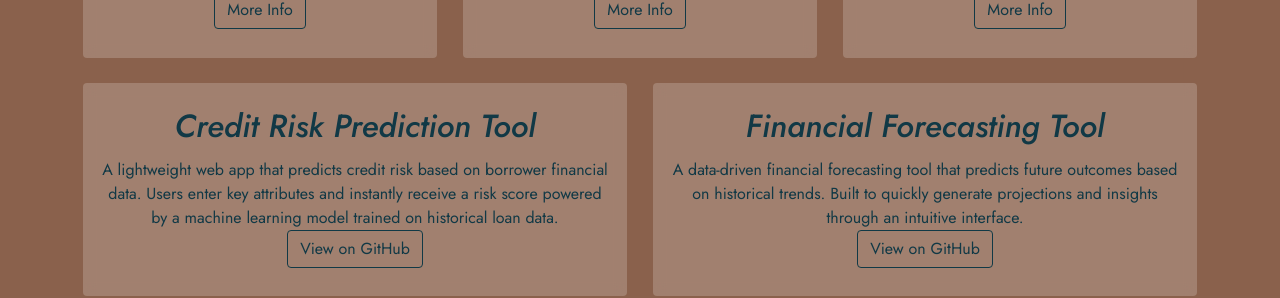
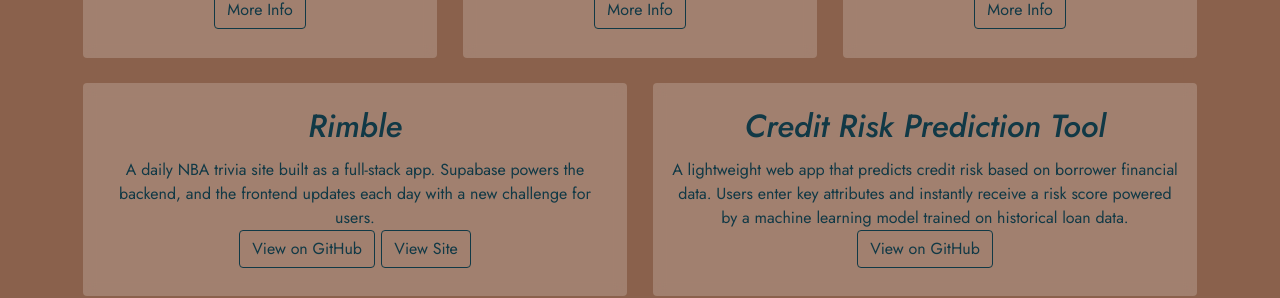
Before and after one commit to Sanketh23/portfolio-website, a Nuxt app: page / in a window 1280 px wide. Shown: the part 527-825 px from the top of the page. Built offline with nearby package versions, Linux system fonts and the light colour scheme.

Commit message:
added rimble project card and adjusted layout

```diff
--- a/components/ProjectCard.vue
+++ b/components/ProjectCard.vue
@@ -11,10 +11,30 @@
       <slot></slot>
     </div>
 
-    <div v-if="buttonHref || buttonText">
-      <a :href="buttonHref" target="_blank" rel="noopener">
+    <div
+      v-if="
+        buttonHref || buttonText || secondaryButtonHref || secondaryButtonText
+      "
+      class="project-buttons"
+    >
+      <a
+        v-if="buttonHref || buttonText"
+        :href="buttonHref"
+        target="_blank"
+        rel="noopener"
+      >
         <button type="button" class="btn btn-outline-light">
           {{ buttonText || 'Learn more' }}
+        </button>
+      </a>
+      <a
+        v-if="secondaryButtonHref || secondaryButtonText"
+        :href="secondaryButtonHref"
+        target="_blank"
+        rel="noopener"
+      >
+        <button type="button" class="btn btn-outline-light">
+          {{ secondaryButtonText || 'Learn more' }}
         </button>
       </a>
     </div>
@@ -30,6 +50,8 @@
     title: { type: String, default: '' },
     buttonHref: { type: String, default: '' },
     buttonText: { type: String, default: '' },
+    secondaryButtonHref: { type: String, default: '' },
+    secondaryButtonText: { type: String, default: '' },
     cardWidth: { type: String, default: '6' },
     rocketcrab: { type: Boolean, default: false }
   }
@@ -57,4 +79,10 @@
 .rocketcrab-superscript img {
   margin: -1.4em -0.2em -1.6em -0.2em;
 }
+.project-buttons a {
+  margin-right: 0.4em;
+}
+.project-buttons a:last-child {
+  margin-right: 0;
+}
 </style>
--- a/pages/index.vue
+++ b/pages/index.vue
@@ -117,6 +117,18 @@
 
         <div class="row">
           <project-card
+            title="Rimble"
+            button-href="https://github.com/your-username/rimble"
+            button-text="View on GitHub"
+            secondary-button-href="https://rimble.example.com"
+            secondary-button-text="View Site"
+          >
+            A daily NBA trivia site built as a full-stack app. Supabase powers
+            the backend, and the frontend updates each day with a new challenge
+            for users.
+          </project-card>
+
+          <project-card
             title="Credit Risk Prediction Tool"
             button-href="https://github.com/Sanketh23/credit-risk-ml"
             button-text="View on GitHub"
@@ -126,7 +138,9 @@
             risk score powered by a machine learning model trained on historical
             loan data.
           </project-card>
+        </div>
 
+        <div class="row">
           <project-card
             title="Financial Forecasting Tool"
             button-href="https://github.com/Sanketh23/ai-financial-forecasting"
@@ -136,9 +150,7 @@
             outcomes based on historical trends. Built to quickly generate
             projections and insights through an intuitive interface.
           </project-card>
-        </div>
 
-        <div class="row">
           <project-card
             title="Garden Grocery Marketplace"
             button-href="https://github.com/Sanketh23/garden_grocery"
@@ -148,7 +160,9 @@
             nearby buyers. Browse fresh produce, list items for sale, and
             discover locally grown food in your area.
           </project-card>
+        </div>
 
+        <div class="row">
           <project-card
             title="Rec League Management System"
             button-href="https://github.com/Sanketh23/league-management"
@@ -158,8 +172,7 @@
             standings. Coaches and players can easily view games, scores, and
             league updates in one place.
           </project-card>
-        </div>
-        <div class="row">
+
           <project-card
             title="Farm Sense"
             button-href="https://github.com/Sanketh23/FarmSense"
@@ -169,6 +182,9 @@
             conditions and risks. Uses environmental and historical data to
             support smarter, more informed decisions.
           </project-card>
+        </div>
+
+        <div class="row">
           <project-card
             title="SignSense"
             button-href="https://github.com/Sanketh23/SignSense"
@@ -178,9 +194,7 @@
             meaningful output. Built to support more accessible communication
             using computer vision.
           </project-card>
-        </div>
 
-        <div class="row">
           <project-card
             title="SpeechSimplified"
             button-href="https://github.com/Sanketh23/SpeechSimplified"
@@ -189,16 +203,6 @@
             A speech analysis tool that evaluates and simplifies spoken
             responses. Designed to provide clear, actionable feedback to improve
             communication.
-          </project-card>
-
-          <project-card
-            title="Custom Chatbot"
-            button-href="https://github.com/Sanketh23/gpt_chatbot"
-            button-text="View on GitHub"
-          >
-            A customizable chatbot built to answer questions using
-            domain-specific data. Designed to provide accurate, context-aware
-            responses through a simple interface.
           </project-card>
         </div>
         <br />
```
